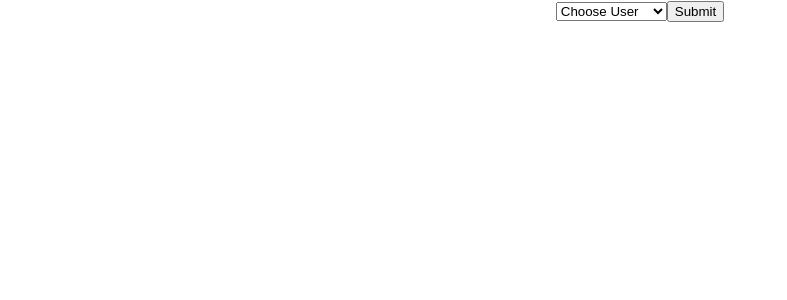
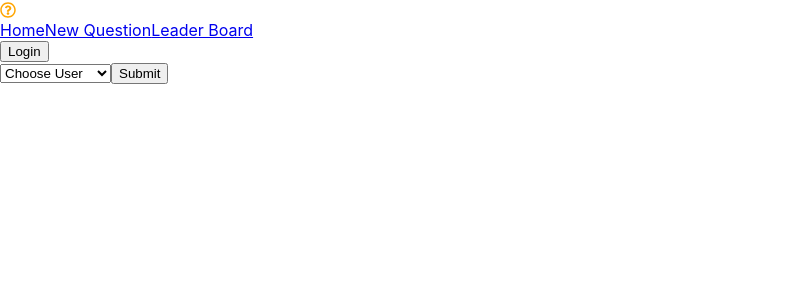
Before and after one commit to OmerCohenAviv/ProjectTwo, a React (Create React App) app: page /Login in a window 1280 px wide. Shown: the top 300 px of the page, without its empty margins (0-787 px from the left). Built offline with nearby package versions, Linux system fonts and the light colour scheme.

Commit message:
Added Logout,Navigation

```diff
--- a/src/App.js
+++ b/src/App.js
@@ -2,8 +2,11 @@ import React, { Component  } from 'react';
 import './App.css';
 
 import { connect } from 'react-redux'
-import Login from './containers/Login/Login';
+import Login from './containers/User/Login/Login';
+import Logout from './containers/User/Logout/Logout'
+import Layout from './hoc/Layout/Layout';
 import * as actions from './store/actions/index';
+import { Route, Switch} from 'react-router-dom'
 
 class  App extends Component  {
   componentDidMount() {
@@ -11,10 +14,16 @@ class  App extends Component  {
   };
 
   render () {
+    const routes = (
+      <Switch>
+        <Route path='/login' component={Login}  exact/>
+        <Route path='/logout' component={Logout}  exact/>
+      </Switch>
+    );
     return (
-      <div className="App">
-      <Login />
-    </div>
+      <Layout>
+        {routes}
+      </Layout>
     );
   };
 };
--- /dev/null
+++ b/src/components/Navigation/Toolbar/Toolbar.js
@@ -0,0 +1,39 @@
+import React from 'react';
+
+import { Navbar, Nav, Button } from 'react-bootstrap';
+import { FontAwesomeIcon } from '@fortawesome/react-fontawesome';
+import { faQuestionCircle } from '@fortawesome/free-regular-svg-icons';
+import { NavLink } from 'react-router-dom';
+
+const toolbar = (props) => {
+    let logStatus = (
+        <Nav.Item >
+            <NavLink to='/logout'>
+                <Button variant="outline-danger" >Logout</Button>
+            </NavLink>
+        </Nav.Item>
+    );
+    if (!props.userStatus) {
+        logStatus = (
+            <Nav.Item >
+                <NavLink to='/login'>
+                    <Button variant="outline-success" >Login</Button>
+                </NavLink>
+            </Nav.Item>
+        );
+    };
+    return (
+        <Navbar bg="dark" variant="dark">
+            <Navbar.Brand> <FontAwesomeIcon icon={faQuestionCircle} color='orange' /> </Navbar.Brand>
+            <Nav className="mr-auto">
+                <Nav.Link href="/home">Home</Nav.Link>
+                <Nav.Link href="/features">New Question</Nav.Link>
+                <Nav.Link href="/pricing">Leader Board</Nav.Link>
+            </Nav>
+            {logStatus}
+        </Navbar>
+    );
+};
+
+
+export default toolbar;
--- a/src/containers/Login/Login.js
+++ b/src/containers/User/Login/Login.js
@@ -1,8 +1,9 @@
 import React, { Component } from 'react';
 
 import { connect } from 'react-redux'
-import LoginUI from '../../components/Login/LoginUI';
-import * as actions from '../../store/actions/index';
+import { Redirect } from 'react-router-dom'
+import LoginUI from '../../../components/User/Login/LoginUI';
+import * as actions from '../../../store/actions/index';
 
 
 class Login extends Component {
@@ -33,6 +34,9 @@ class Login extends Component {
                     allUsers={this.props.allUsers} />
             );
         };
+        if (this.props.userStatus) {
+            displayLogin = <Redirect to= '/' />
+        };
         return (
             <div>
                 {displayLogin}
@@ -45,12 +49,13 @@ class Login extends Component {
 const mapStateToProps = state => {
     return {
         loading: state.Login.loading,
-        allUsers: state.Login.allUsers
+        allUsers: state.Login.allUsers,
+        userStatus: state.Login.loggedUser !== null
     };
 };
 const mapDispatchToProps = dispatch => {
     return {
-        onLoginUser: (user) => dispatch(actions.loginUserInit(user))
+        onLoginUser: (user) => dispatch(actions.logInUserInit(user))
     };
 };
 
--- /dev/null
+++ b/src/containers/User/Logout/Logout.js
@@ -0,0 +1,25 @@
+import React, { Component } from 'react';
+
+import * as actions from '../../../store/actions/index';
+import { connect } from 'react-redux'
+import { Redirect } from 'react-router-dom'
+
+
+class Logout extends Component {
+    componentDidMount() {
+        this.props.logoutUser()
+    }
+    render() {
+        return (
+            <div><Redirect to='/Login'/></div>
+        );
+    };
+};
+
+const mapDispatchToProps = dispatch => {
+    return {
+        logoutUser: () => dispatch( actions.logOutUserInit() )
+    };
+};
+
+export default connect(null,mapDispatchToProps)(Logout);
--- /dev/null
+++ b/src/hoc/Layout/Layout.js
@@ -0,0 +1,25 @@
+import React, { Component } from 'react';
+
+import Toolbar from '../../components/Navigation/Toolbar/Toolbar';
+import { connect } from 'react-redux';
+
+class Layout extends Component {
+    render() {
+        return (
+            <div>
+                <Toolbar  userStatus={this.props.userStatus}/>
+                <main>
+                    {this.props.children }
+                </main>
+            </div>
+        );
+    };
+};
+
+const mapStateToProps = state => {
+    return {
+        userStatus: state.Login.loggedUser !== null
+    };
+};
+
+export default connect(mapStateToProps)(Layout);
--- a/src/store/actions/Login.js
+++ b/src/store/actions/Login.js
@@ -22,6 +22,10 @@ export const onGetAllUsersInit = () => {
 };
 
 
-export const loginUserInit = (user) => {
+export const logInUserInit = (user) => {
     return {type: actionTypes.LOGIN_USER, user: user}
 };
+
+export const logOutUserInit = () => {
+    return {type: actionTypes.LOGOUT_USER}
+};
--- a/src/store/actions/actionTypes.js
+++ b/src/store/actions/actionTypes.js
@@ -1,4 +1,5 @@
 export const LOGIN_USER = 'LOGIN_USER';
+export const LOGOUT_USER = 'LOGOUT_USER';
 
 export const GET_ALL_USERS_START   =  'GET_ALL_USERS_START';
 export const GET_ALL_USERS_SUCCESS =  'GET_ALL_USERS_SUCCESS';
--- a/src/store/actions/index.js
+++ b/src/store/actions/index.js
@@ -1,4 +1,5 @@
 export {
-    loginUserInit,
+    logOutUserInit,
+    logInUserInit,
     onGetAllUsersInit
  } from './Login';
--- a/src/store/reducers/Login.js
+++ b/src/store/reducers/Login.js
@@ -14,6 +14,7 @@ const LoginReducer = (state = initalState, action) => {
         case(actionTypes.GET_ALL_USERS_FAIL):    { return updateObject( state, {loading: false} ) }
 
         case(actionTypes.LOGIN_USER):    { return updateObject(state,{ loggedUser: action.user} ) }
+        case(actionTypes.LOGOUT_USER):   { return updateObject(state, { loggedUser: null})}
         default: return state;
     };
 };
```
Also changed, not shown: src/components/User/Login/LoginUI.js (renamed from src/components/Login/LoginUI.js).
